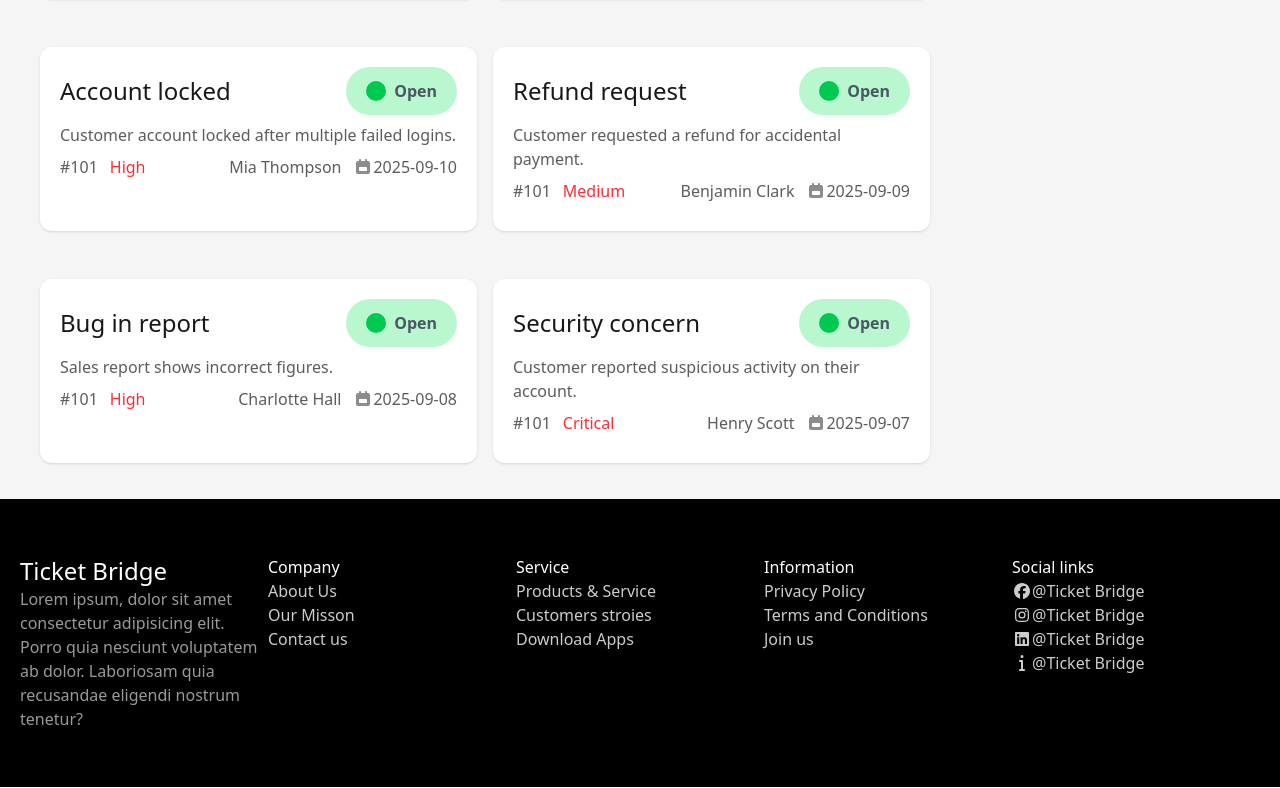
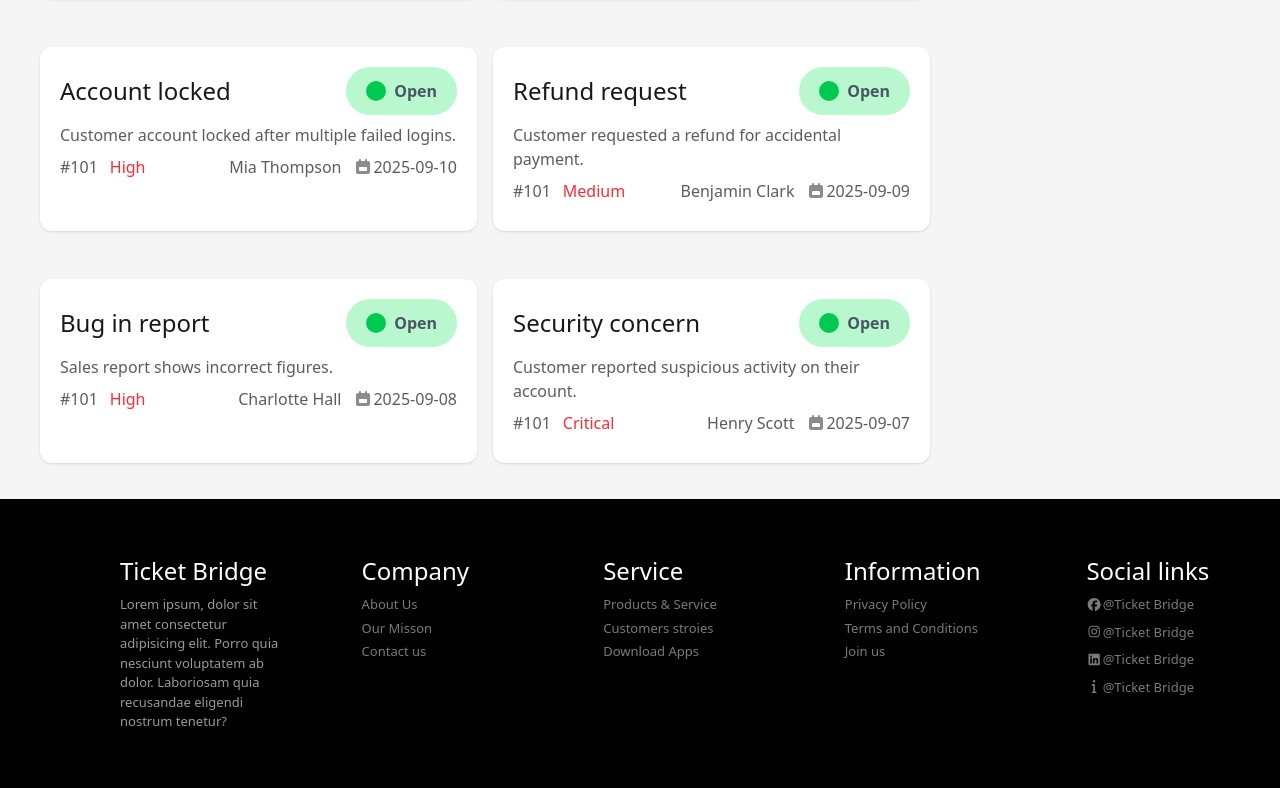
Before and after one commit to devShuvo25/customer-support-app, a React (Vite) app: page / in a window 1280 px wide. Shown: the part 1609-2397 px from the top of the page. Built offline with nearby package versions, Linux system fonts and the light colour scheme.

Commit message:
footer design done

```diff
--- a/src/assets/components/footer.jsx
+++ b/src/assets/components/footer.jsx
@@ -5,38 +5,38 @@ import { faInfo } from '@fortawesome/free-solid-svg-icons';
 
 const Footer = () => {
     return (
-        <div className='bg-black text-white grid grid-cols-5 py-14 px-5'>
+        <div className='bg-black text-white grid grid-cols-5 py-14 px-8 ps-30 gap-20'>
             <div>
-                <h1 className='text-2xl'>Ticket Bridge</h1>
-                <p className='opacity-60'>Lorem ipsum, dolor sit amet consectetur adipisicing elit. Porro quia nesciunt voluptatem ab dolor. Laboriosam quia recusandae eligendi nostrum tenetur?</p>
+                <h1 className='text-2xl mb-2'>Ticket Bridge</h1>
+                <p className='opacity-60 text-[13px]'>Lorem ipsum, dolor sit amet consectetur adipisicing elit. Porro quia nesciunt voluptatem ab dolor. Laboriosam quia recusandae eligendi nostrum tenetur?</p>
             </div>
             <div>
-                <h1>Company</h1>
-                <ul>
+                <h1 className='text-2xl mb-2'>Company</h1>
+                <ul className='opacity-60 text-[13px] space-y-1'>
                     <li><a href="#">About Us</a></li>
                     <li><a href="#">Our Misson</a></li>
                     <li><a href="#">Contact us</a></li>
                 </ul>
             </div>
             <div>
-                <h1>Service</h1>
-                <ul>
+                <h1 className='text-2xl mb-2'>Service</h1>
+                <ul className='opacity-60 text-[13px] space-y-1'>
                     <li><a href="#">Products & Service</a></li>
                     <li><a href="#">Customers stroies</a></li>
                     <li><a href="#">Download Apps</a></li>
                 </ul>
             </div>
             <div>
-                <h1>Information</h1>
-                <ul>
+                <h1 className='text-2xl mb-2'>Information</h1>
+                <ul className='opacity-60 text-[13px] space-y-1'>
                     <li><a href="#">Privacy Policy</a></li>
                     <li><a href="#">Terms and Conditions</a></li>
                     <li><a href="#">Join us</a></li>
                 </ul>
             </div>
             <div>
-                <h1>Social links</h1>
-                <ul>
+                <h1 className='text-2xl mb-2'>Social links</h1>
+                <ul className='opacity-60 text-[13px] space-y-2'>
                     <li><a href="#"><FontAwesomeIcon icon={faFacebook}></FontAwesomeIcon>@Ticket Bridge</a></li>
                     <li><a href="#"><FontAwesomeIcon icon={faInstagram}></FontAwesomeIcon>@Ticket Bridge</a></li>
                     <li><a href="#"><FontAwesomeIcon icon={faLinkedin}></FontAwesomeIcon>@Ticket Bridge</a></li>
```
